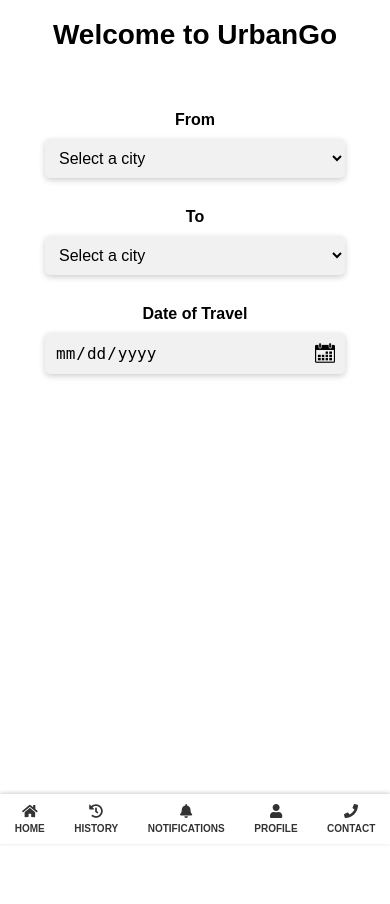
After one commit to HarshanaDole/UrbanGo, a PHP site: page / in a window 390 px wide. The commit adds this page. Run offline with PHP 8.4, Linux system fonts and the light colour scheme.

Commit message:
mobile app home

```diff
--- a/admin/index.php
+++ b/admin/dashboard.php
@@ -5,7 +5,7 @@
 
 /* CSS */
 
-    <link rel="stylesheet" href="css/style.css">
+    <link rel="stylesheet" href="../css/adminstyle.css">
 
 /* Boxicons CSS */
 
@@ -16,7 +16,7 @@
 </head>
 <body>
 
-    <?php include "SideNavBar.php"; ?>
+    <?php include "../components/SideNavBar.php"; ?>
 
     <section class="home">
         <div class="text">Admin Panel</div>
@@ -76,7 +76,7 @@
 
     </section>
 
-    <script src="js/script.js"></script>
+    <script src="../js/adminscript.js"></script>
 
 </body>
 </html>
--- /dev/null
+++ b/components/bottom-nav-bar.php
@@ -0,0 +1,22 @@
+<div class="icons">
+		<div class="icon">
+			<i class="fa fa-home"></i>
+			<span>Home</span>
+		</div>
+		<div class="icon">
+			<i class="fa fa-history"></i>
+			<span>History</span>
+		</div>
+		<div class="icon">
+			<i class="fa fa-bell"></i>
+			<span>Notifications</span>
+		</div>
+		<div class="icon">
+			<i class="fa fa-user"></i>
+			<span>Profile</span>
+		</div>
+		<div class="icon">
+			<i class="fa fa-phone"></i>
+			<span>Contact</span>
+		</div>
+</div>
--- /dev/null
+++ b/css/style.css
@@ -0,0 +1,104 @@
+body {
+    margin: 0;
+    padding: 0;
+    font-family: Arial, sans-serif;
+    display: flex;
+    flex-direction: column;
+    height: 100vh;
+    overflow: hidden;
+}
+.container {
+    flex: 1;
+    flex-direction: column;
+    align-items: center;
+    justify-content: center;
+    min-height: 100vh;
+    padding-bottom: 60px; /* add padding to prevent content from being covered by the icons */
+}
+h1 {
+    font-size: 28px;
+    margin-bottom: 60px;
+    text-align: center;
+}
+.form-group {
+    display: flex;
+    flex-direction: column;
+    align-items: center;
+    justify-content: center;
+    margin-bottom: 30px;
+}
+.form-group label {
+    font-size: 16px;
+    font-weight: bold;
+    margin-bottom: 10px;
+}
+.form-group select {
+    padding: 10px;
+    font-size: 16px;
+    border: none;
+    border-radius: 5px;
+    box-shadow: 0 2px 6px rgba(0, 0, 0, 0.2);
+    background-color: #f1f1f1;
+    width: 100%;
+    max-width: 300px;
+    box-sizing: border-box;
+}
+.form-group select option {
+    padding: 10px;
+}
+.form-group input[type="date"] {
+    padding: 10px 30px 10px 10px;
+    font-size: 16px;
+    border: none;
+    border-radius: 5px;
+    box-shadow: 0 2px 6px rgba(0, 0, 0, 0.2);
+    background-color: #f1f1f1;
+    background-image: url('../img/calendar-icon.png');
+    background-repeat: no-repeat;
+    background-size: 20px;
+    background-position: calc(100% - 10px) center;
+    -webkit-appearance: none;
+    -moz-appearance: none;
+    appearance: none;
+    width: 100%;
+    max-width: 300px;
+    box-sizing: border-box;
+}
+.form-group input[type="date"]::-webkit-calendar-picker-indicator {
+    display: none;
+}
+.icons {
+    display: flex;
+    flex-direction: row;
+    align-items: center;
+    justify-content: space-around;
+    width: 100%;
+    position: fixed;
+    bottom: 0;
+    background-color: #fff;
+    box-shadow: 0 -1px 4px rgba(0, 0, 0, 0.2); /* add a subtle shadow effect */
+    padding: 10px 0;
+}
+.icon {
+    display: flex;
+    flex-direction: column;
+    align-items: center;
+    justify-content: center;
+    color: #333;
+    font-size: 14px;
+    text-align: center;
+    cursor: pointer;
+}
+.icon:hover {
+    color: #00bfff;
+}
+.icon i {
+    font-size: 24px;
+    margin-bottom: 10px;
+}
+.icon span {
+    font-size: 10px;
+    font-weight: bold;
+    text-transform: uppercase;
+    margin-top: 5px;
+}
--- /dev/null
+++ b/index.php
@@ -0,0 +1,42 @@
+<!DOCTYPE html>
+<html>
+<head>
+	<title>Bus Ticket Booking</title>
+	<meta name="viewport" content="width=device-width, initial-scale=1.0">
+	<link rel="stylesheet" href="https://cdnjs.cloudflare.com/ajax/libs/font-awesome/5.15.3/css/all.min.css" crossorigin="anonymous" referrerpolicy="no-referrer" />
+    <link rel="stylesheet" href="css/style.css">
+</head>
+<body>
+	<div class="container">
+		<h1>Welcome to UrbanGo</h1>
+        <form>
+			<div class="form-group">
+				<label for="from">From</label>
+				<select id="from" name="from">
+					<option value="">Select a city</option>
+					<option value="chennai">Colombo</option>
+					<option value="bangalore">Makumbura</option>
+					<option value="hyderabad">Katunayake</option>
+				</select>
+			</div>
+			<div class="form-group">
+				<label for="to">To</label>
+				<select id="to" name="to">
+					<option value="">Select a city</option>
+                    <option value="chennai">Colombo</option>
+					<option value="bangalore">Makumbura</option>
+					<option value="hyderabad">Katunayake</option>
+				</select>
+            </div>
+            <div class="form-group">
+				<label for="date">Date of Travel</label>
+				<input type="date" id="date" name="date" required>
+			</div>
+		</form>
+	</div>
+
+	<?php include "components/bottom-nav-bar.php"; ?>
+
+	<script src="https://cdnjs.cloudflare.com/ajax/libs/font-awesome/5.15.3/js/all.min.js" crossorigin="anonymous"></script>
+</body>
+</html>
```
Also changed, not shown: components/SideNavBar.php (renamed from admin/SideNavBar.php), css/adminstyle.css (renamed from admin/css/style.css), img/calendar-icon.png (added), js/adminscript.js (renamed from admin/js/script.js).
